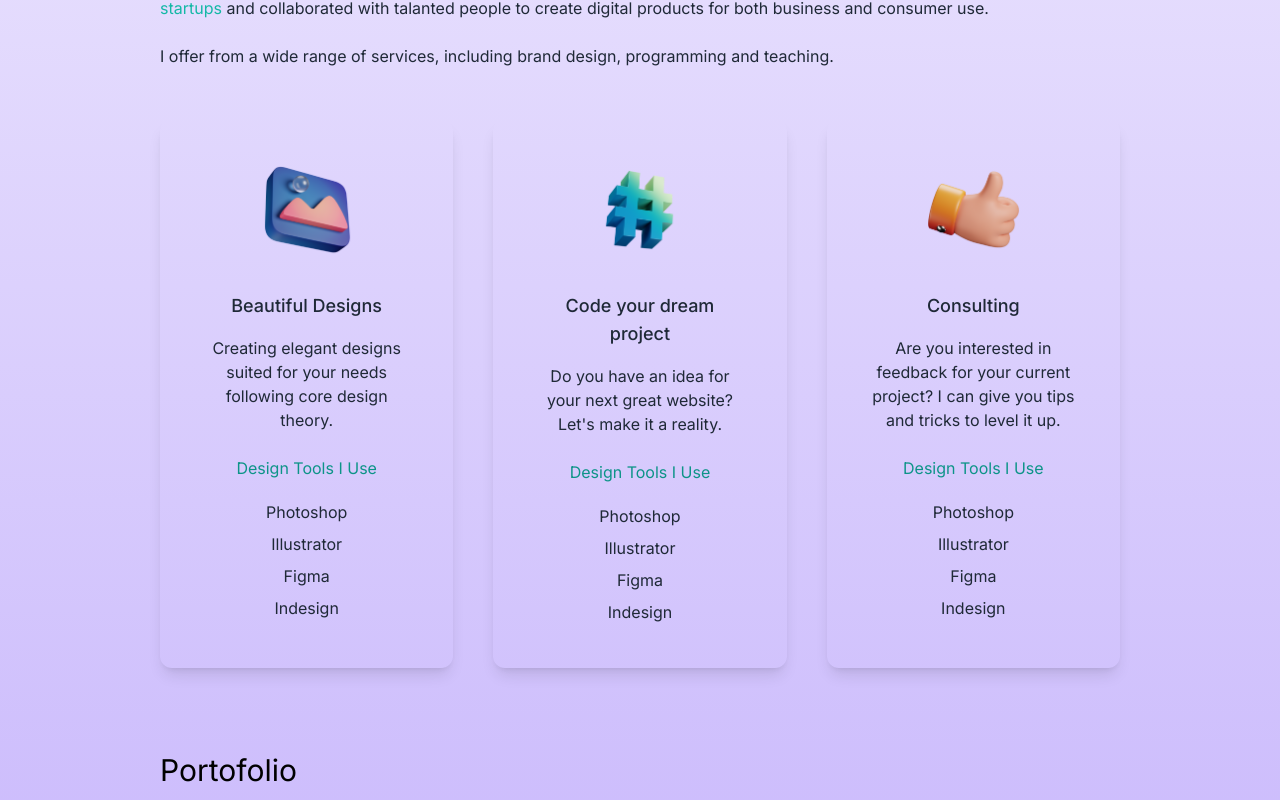
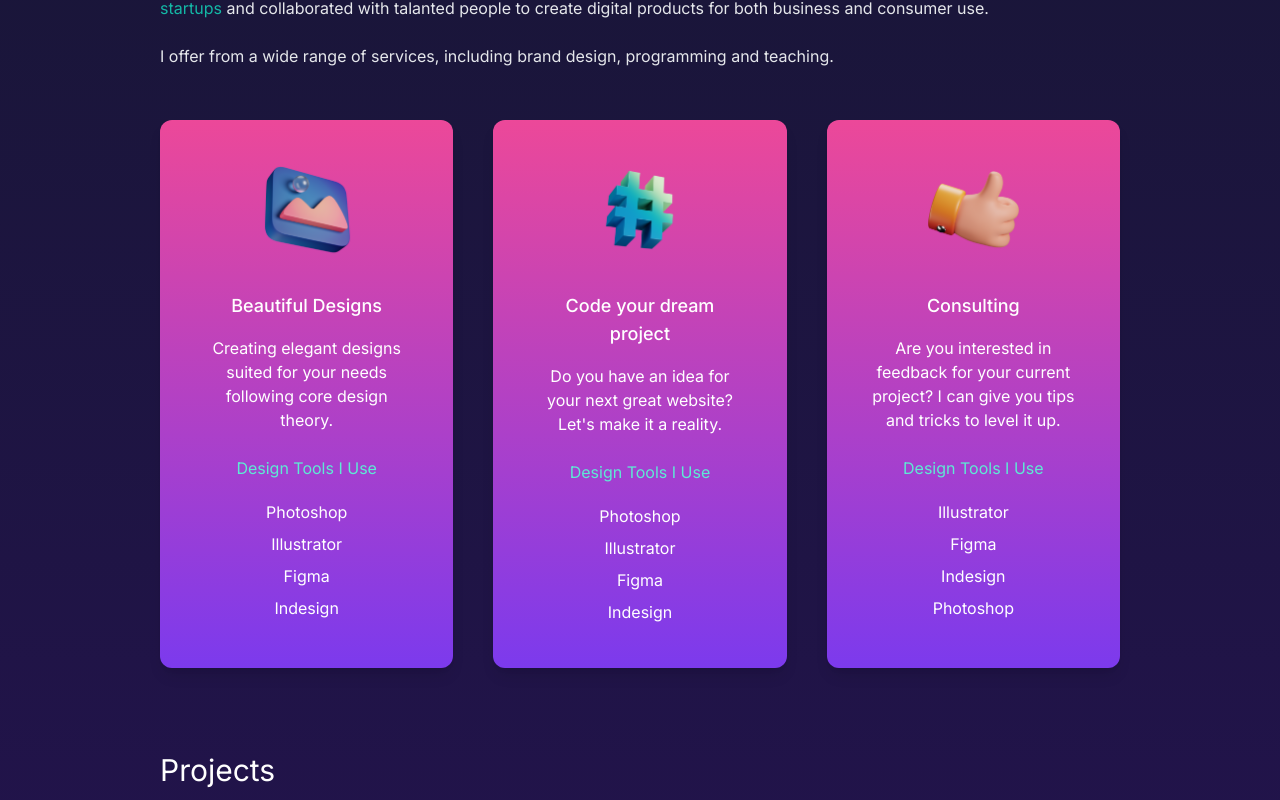
Before and after one commit to mctripp10/mctripp10.github.io, a Next.js app: page / in a window 1280 px wide. Shown: the part 960-1760 px from the top of the page. Built offline with nearby package versions, Linux system fonts and the light colour scheme.

Commit message:
Icon links + content fill
Added links for social media icons and started filling in some more of my own content. Also added some different purple/pink coloring to the 3 tiles

```diff
--- a/app/page.js
+++ b/app/page.js
@@ -21,7 +21,7 @@
 import web6 from "../public/web6.png";
 
 export default function Home() {
-  const [darkMode, setDarkMode] = useState(false);
+  const [darkMode, setDarkMode] = useState(true);
 
   return (
     <div className={darkMode ? "dark" : ""}>
@@ -62,16 +62,16 @@
                 Nice to meet you.
               </h3>
               <div className="text-5xl flex justify-center gap-16 py-10 text-gray-600 dark:text-gray-400">
-                <BsLinkedin />
-                <BsGithub />
-                <BsInstagram />
+                <a href="https://www.linkedin.com/in/michaelctripp/" target="_blank"><BsLinkedin /></a>
+                <a href="https://github.com/Mctripp10" target="_blank"><BsGithub /></a>
+                <a href="https://www.instagram.com/mc_tripp/" target="_blank"><BsInstagram /></a>
               </div>
             </div>
           </div>
         </section>
         <section>
           <div>
-            <h3 className="text-3xl py-1 dark:text-white ">Services I offer</h3>
+            <h3 className="text-3xl py-1 dark:text-white ">My Background</h3>
             <p className="text-md py-2 leading-8 text-gray-800 dark:text-gray-200">
               Since the beginning of my journey as a freelance designer and
               developer, I've done remote work for
@@ -86,54 +86,54 @@
             </p>
           </div>
           <div className="lg:flex gap-10">
-            <div className="text-center shadow-lg p-10 rounded-xl my-10  dark:bg-white flex-1">
+            <div className="text-center shadow-lg p-10 rounded-xl my-10  dark:bg-gradient-to-b dark:from-pink-500 dark:to-violet-600 flex-1">
               <Image className="mx-auto" src={design} width={100} height={100} />
-              <h3 className="text-lg font-medium pt-8 pb-2 text-gray-800 ">
+              <h3 className="text-lg font-medium pt-8 pb-2 text-gray-800 dark:text-white">
                 Beautiful Designs
               </h3>
-              <p className="py-2 text-gray-800">
+              <p className="py-2 text-gray-800 dark:text-white">
                 Creating elegant designs suited for your needs following core
                 design theory.
               </p>
-              <h4 className="py-4 text-teal-600">Design Tools I Use</h4>
-              <p className="text-gray-800 py-1">Photoshop</p>
-              <p className="text-gray-800 py-1">Illustrator</p>
-              <p className="text-gray-800 py-1">Figma</p>
-              <p className="text-gray-800 py-1">Indesign</p>
+              <h4 className="py-4 text-teal-300">Design Tools I Use</h4>
+              <p className="text-gray-800 dark:text-white py-1">Photoshop</p>
+              <p className="text-gray-800 dark:text-white py-1">Illustrator</p>
+              <p className="text-gray-800 dark:text-white py-1">Figma</p>
+              <p className="text-gray-800 dark:text-white py-1">Indesign</p>
             </div>
-            <div className="text-center shadow-lg p-10 rounded-xl my-10 dark:bg-white flex-1">
+            <div className="text-center shadow-lg p-10 rounded-xl my-10 dark:bg-gradient-to-b dark:from-pink-500 dark:to-violet-600 flex-1">
               <Image className="mx-auto" src={code} width={100} height={100} />
-              <h3 className="text-lg font-medium pt-8 pb-2 text-gray-800">
+              <h3 className="text-lg font-medium pt-8 pb-2 text-gray-800 dark:text-white">
                 Code your dream project
               </h3>
-              <p className="py-2 text-gray-800">
+              <p className="py-2 text-gray-800 dark:text-white">
                 Do you have an idea for your next great website? Let's make it a
                 reality.
               </p>
-              <h4 className="py-4 text-teal-600">Design Tools I Use</h4>
-              <p className="text-gray-800 py-1">Photoshop</p>
-              <p className="text-gray-800 py-1">Illustrator</p>
-              <p className="text-gray-800 py-1">Figma</p>
-              <p className="text-gray-800 py-1">Indesign</p>
+              <h4 className="py-4 text-teal-300">Design Tools I Use</h4>
+              <p className="text-gray-800 dark:text-white py-1">Photoshop</p>
+              <p className="text-gray-800 dark:text-white py-1">Illustrator</p>
+              <p className="text-gray-800 dark:text-white py-1">Figma</p>
+              <p className="text-gray-800 dark:text-white py-1">Indesign</p>
             </div>
-            <div className="text-center shadow-lg p-10 rounded-xl my-10 dark:bg-white flex-1">
+            <div className="text-center shadow-lg p-10 rounded-xl my-10 dark:bg-gradient-to-b dark:from-pink-500 dark:to-violet-600 flex-1">
               <Image className="mx-auto" src={consulting} width={100} height={100} />
-              <h3 className="text-lg font-medium pt-8 pb-2 text-gray-800">Consulting</h3>
-              <p className="py-2 text-gray-800">
+              <h3 className="text-lg font-medium pt-8 pb-2 text-gray-800 dark:text-white">Consulting</h3>
+              <p className="py-2 text-gray-800 dark:text-white">
                 Are you interested in feedback for your current project? I can
                 give you tips and tricks to level it up.
               </p>
-              <h4 className="py-4 text-teal-600">Design Tools I Use</h4>
-              <p className="text-gray-800 py-1">Photoshop</p>
-              <p className="text-gray-800 py-1">Illustrator</p>
-              <p className="text-gray-800 py-1">Figma</p>
-              <p className="text-gray-800 py-1">Indesign</p>
+              <h4 className="py-4 text-teal-300">Design Tools I Use</h4>
+              <p className="text-gray-800 dark:text-white py-1">Illustrator</p>
+              <p className="text-gray-800 dark:text-white py-1">Figma</p>
+              <p className="text-gray-800 dark:text-white py-1">Indesign</p>
+              <p className="text-gray-800 dark:text-white py-1">Photoshop</p>
             </div>
           </div>
         </section>
         <section className="py-10">
           <div>
-            <h3 className="text-3xl py-1 dark:text-white ">Portofolio</h3>
+            <h3 className="text-3xl py-1 dark:text-white ">Projects</h3>
             <p className="text-md py-2 leading-8 text-gray-800 dark:text-gray-200">
               Since the beginning of my journey as a freelance designer and
               developer, I've done remote work for
```
